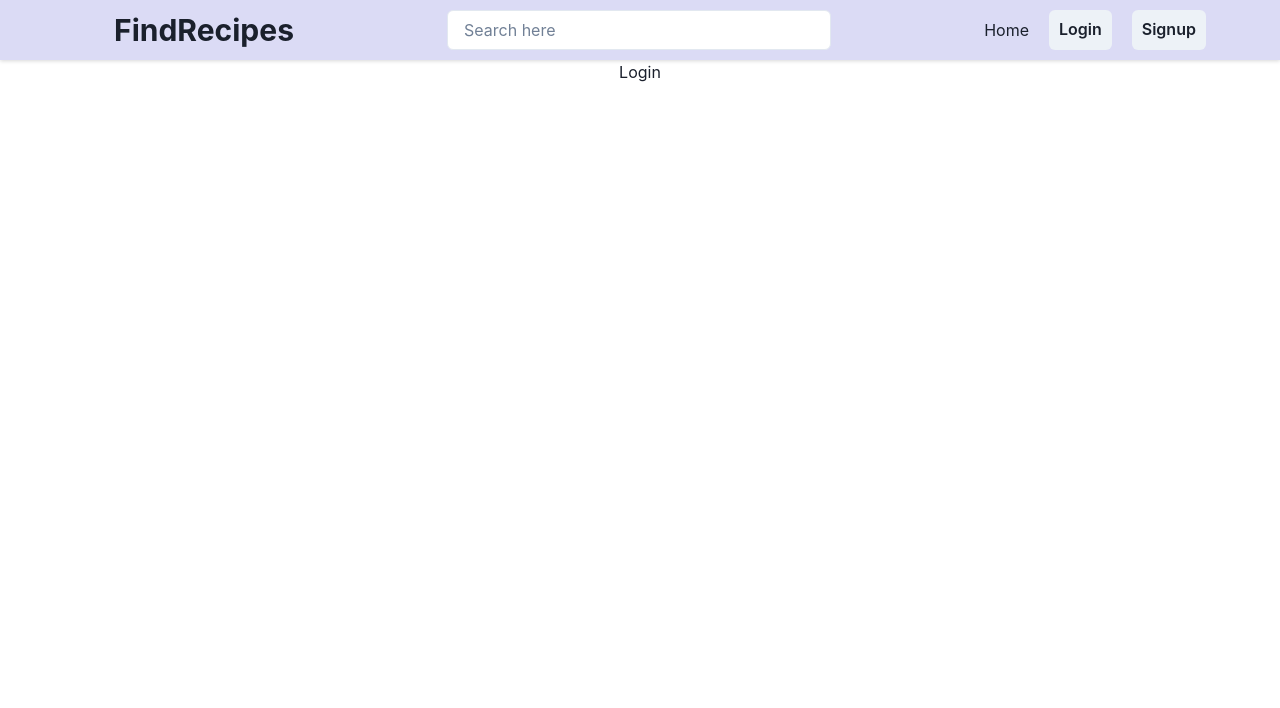
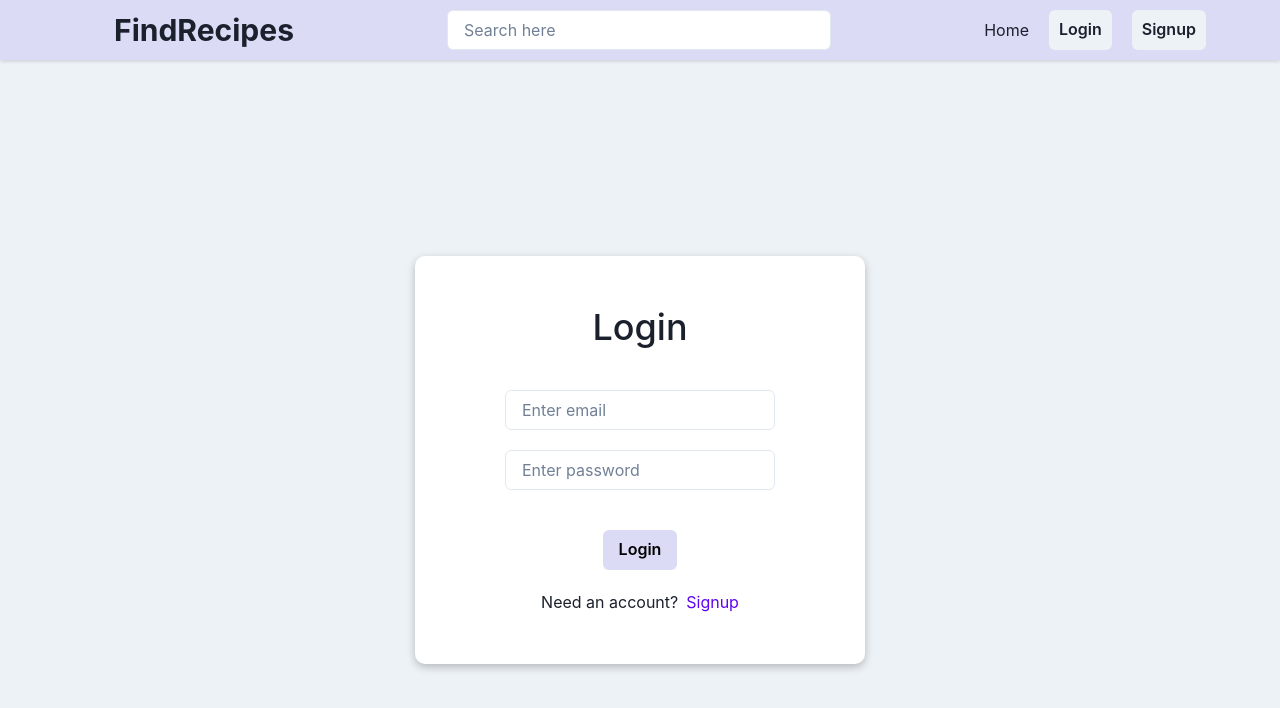
Before and after one commit to sharunnd/webledger-assignment, a React (Create React App) app in the folder frontend/: page /login in a window 1280 px wide. Shown: the top 708 px of the page. Built offline with nearby package versions, Linux system fonts and the light colour scheme.

Commit message:
login page created and functionalities done

```diff
--- a/frontend/src/components/Navbar.jsx
+++ b/frontend/src/components/Navbar.jsx
@@ -10,18 +10,34 @@ import {
   MenuList,
   MenuItem,
   useMediaQuery,
+  useToast,
 } from "@chakra-ui/react";
 
-import { Link } from "react-router-dom";
+import { Link, useNavigate } from "react-router-dom";
 import { HamburgerIcon } from "@chakra-ui/icons";
 import Cookies from "js-cookie";
+import { LOGOUT_SUCCESS } from "../redux/loginReducer/actionTypes";
+import { useDispatch } from "react-redux";
 
 export const Navbar = () => {
 
   const token = Cookies.get("token");
-
+  const dispatch = useDispatch()
+  const toast = useToast()
+  const navigate = useNavigate()
   const [isSmallerScreen] = useMediaQuery("(max-width: 768px)");
-
+  const handleLogout = () => {
+    toast({
+      position: "top",
+      title: `Logged out!`,
+      status: "success",
+      duration: 1000,
+      isClosable: true,
+    });
+    navigate("/");
+    Cookies.remove("token");
+    dispatch({ type: LOGOUT_SUCCESS });
+  };
   return (
     <Box
       bg="#dbdbf5"
@@ -68,7 +84,7 @@ export const Navbar = () => {
               <Link to={"/"}>Home</Link>
             </Box>
             {token ? (
-              <Button p="10px" mt="10px" mb="10px">
+              <Button p="10px" mt="10px" mb="10px" onClick={handleLogout}>
                 Logout
               </Button>
             ) : (
--- a/frontend/src/pages/Login.jsx
+++ b/frontend/src/pages/Login.jsx
@@ -1,11 +1,119 @@
-import { Box } from "@chakra-ui/react";
+import {
+  Box,
+  Button,
+  FormControl,
+  HStack,
+  Heading,
+  Input,
+  Text,
+  VStack,
+  useToast,
+} from "@chakra-ui/react";
+import { Spinner } from "@chakra-ui/react";
+import React, { useEffect, useState } from "react";
+import { useDispatch, useSelector } from "react-redux";
+import { NavLink, useNavigate } from "react-router-dom";
+import { LoginFun } from "../redux/loginReducer/actions";
+
+
+export default function Login() {
+  const [email, setEmail] = useState("");
+  const [password, setPassword] = useState("");
+  const navigate = useNavigate();
+  const dispatch = useDispatch();
+  const toast = useToast();
+  const isLoading = useSelector((state) => state.loginReducer.isLoading);
+  const isAuth = useSelector((store) => store.loginReducer.isAuth);
+
+  useEffect(()=>{
+
+  },[isAuth])
+
+  const handleLogin = () => {
+    const loginData = {
+      email,
+      password,
+    };
+
+    dispatch(LoginFun(loginData))
+      .then((res) => {
+        toast({
+          position: "top",
+          title: `${res.data.msg}`,
+          status: "success",
+          duration: 1000,
+          isClosable: true,
+        });
+
+        setTimeout(() => {
+          navigate("/");
+        }, 1500);
+      })
+      .catch((err) => {
+        toast({
+          position: "top",
+          title: `${err.response.data.msg}`,
+          status: "error",
+          duration: 1500,
+          isClosable: true,
+        });
+      });
+  };
 
 
 
-export default function Login(){
-    return(
-        <Box>
-            Login
-        </Box>
-    )
+  return (
+    <Box
+      bg="gray.100"
+      minHeight="100vh"
+      display="flex"
+      justifyContent="center"
+      alignItems="center"
+    >
+      <Box
+        w={{ base: "300px", md: "400px", lg: "450px" }}
+        m="auto"
+        p={50}
+        rounded={10}
+        bg="white"
+        boxShadow="rgba(0, 0, 0, 0.24) 0px 3px 8px"
+      >
+        <Heading fontWeight={500}>Login</Heading>
+        <VStack
+          m="auto"
+          p={{ base: "10px", md: "20px", lg: "40px" }}
+          spacing={5}
+        >
+          <FormControl isRequired>
+            <Input
+              type="email"
+              placeholder="Enter email"
+              onChange={(e) => setEmail(e.target.value)}
+            />
+          </FormControl>
+          <FormControl isRequired>
+            <Input
+              type="password"
+              placeholder="Enter password"
+              onChange={(e) => setPassword(e.target.value)}
+            />
+          </FormControl>
+        </VStack>
+        {isLoading ? <Spinner /> :<Button
+          bg="#dbdbf5"
+          color="black"
+          onClick={handleLogin}
+          _hover={{ bg: "#dbdbf5" }}
+        >
+          Login
+        </Button>}
+        <HStack mt={5} alignItems="center" justifyContent="center">
+          <Text>Need an account?</Text>
+          <NavLink to="/signup">
+            <Text color="#5e03f1">Signup</Text>
+          </NavLink>
+        </HStack>
+      </Box>
+    </Box>
+  );
 }
--- a/frontend/src/pages/Signup.jsx
+++ b/frontend/src/pages/Signup.jsx
@@ -23,6 +23,7 @@ export default function Signup() {
   const isLoading = useSelector((state) => state.signupReducer.isLoading);
   const dispatch = useDispatch();
   const navigate = useNavigate()
+
 
   const handleRegister = () => {
     if (!email || !name || !password) {
--- /dev/null
+++ b/frontend/src/redux/loginReducer/actionTypes.js
@@ -0,0 +1,5 @@
+export const LOGIN_REQUEST = "LOGIN_REQUEST"
+export const LOGIN_FAILURE = "LOGIN_FAILURE"
+
+export const LOGIN_SUCCESS = "LOGIN_SUCCESS"
+export const LOGOUT_SUCCESS = "LOGOUT_SUCCESS"
--- /dev/null
+++ b/frontend/src/redux/loginReducer/actions.js
@@ -0,0 +1,22 @@
+import axios from "axios";
+import { LOGIN_FAILURE, LOGIN_REQUEST, LOGIN_SUCCESS } from "./actionTypes";
+import Cookies from "js-cookie";
+
+export const LoginFun = (data) => (dispatch) => {
+  dispatch({ type: LOGIN_REQUEST });
+  return axios
+    .post(`http://localhost:8080/users/login`, data)
+    .then((res) => {
+      dispatch({ type: LOGIN_SUCCESS, payload: res.data.token });
+
+      console.log(res);
+      // Store token in cookies
+      Cookies.set("token", res.data.token);
+      return res;
+    })
+    .catch((err) => {
+      console.log(err);
+      dispatch({ type: LOGIN_FAILURE });
+      throw err;
+    });
+};
--- /dev/null
+++ b/frontend/src/redux/loginReducer/reducer.js
@@ -0,0 +1,39 @@
+import { LOGIN_FAILURE, LOGIN_REQUEST, LOGIN_SUCCESS, LOGOUT_SUCCESS } from "./actionTypes"
+
+const initialState = {
+    isLoading:false,
+    isError:false,
+    isAuth:false,
+    token:"",
+
+}
+
+
+export const reducer = (state=initialState,{type,payload})=>{
+    switch(type){
+        case LOGIN_REQUEST:{
+            return {
+                ...state,isLoading:true
+            }
+        }
+        case LOGIN_FAILURE:{
+            return {
+                ...state,isLoading:false,isError:true
+            }
+        }
+
+        case LOGIN_SUCCESS:{
+            return {
+                ...state,isLoading:false,isAuth:true,token:payload
+            }
+        }
+        case LOGOUT_SUCCESS:{
+            return {
+                ...state,isLoading:false,isAuth:false
+            }
+        }
+        default:{
+            return state
+        }
+    }
+}
--- a/frontend/src/redux/store.js
+++ b/frontend/src/redux/store.js
@@ -1,7 +1,10 @@
 import { applyMiddleware, combineReducers, legacy_createStore } from "redux";
 import thunk from "redux-thunk";
 import { reducer as signupReducer } from "./signupReducer/reducer";
+import { reducer as loginReducer } from "./loginReducer/reducer";
 
-const rootReducer = combineReducers({ signupReducer });
+
+
+const rootReducer = combineReducers({ signupReducer, loginReducer });
 
 export const store = legacy_createStore(rootReducer, applyMiddleware(thunk));
```
